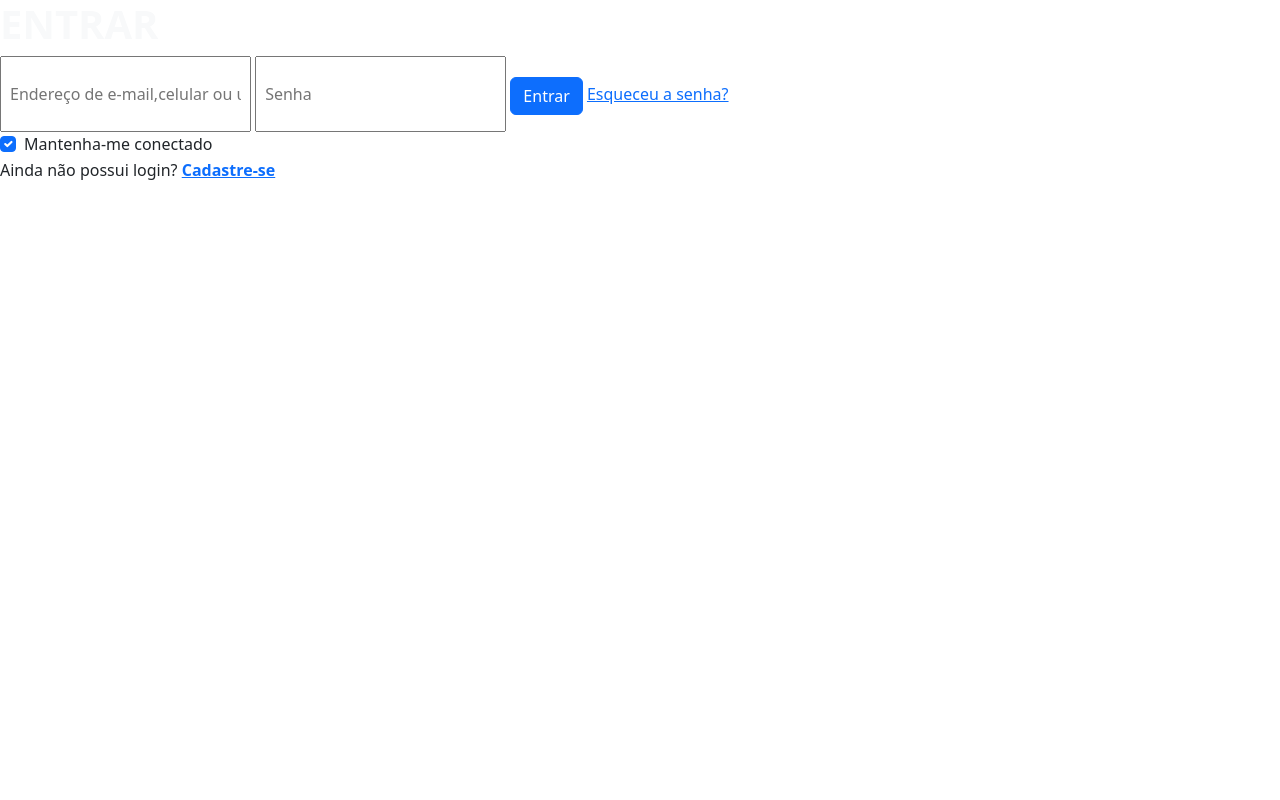
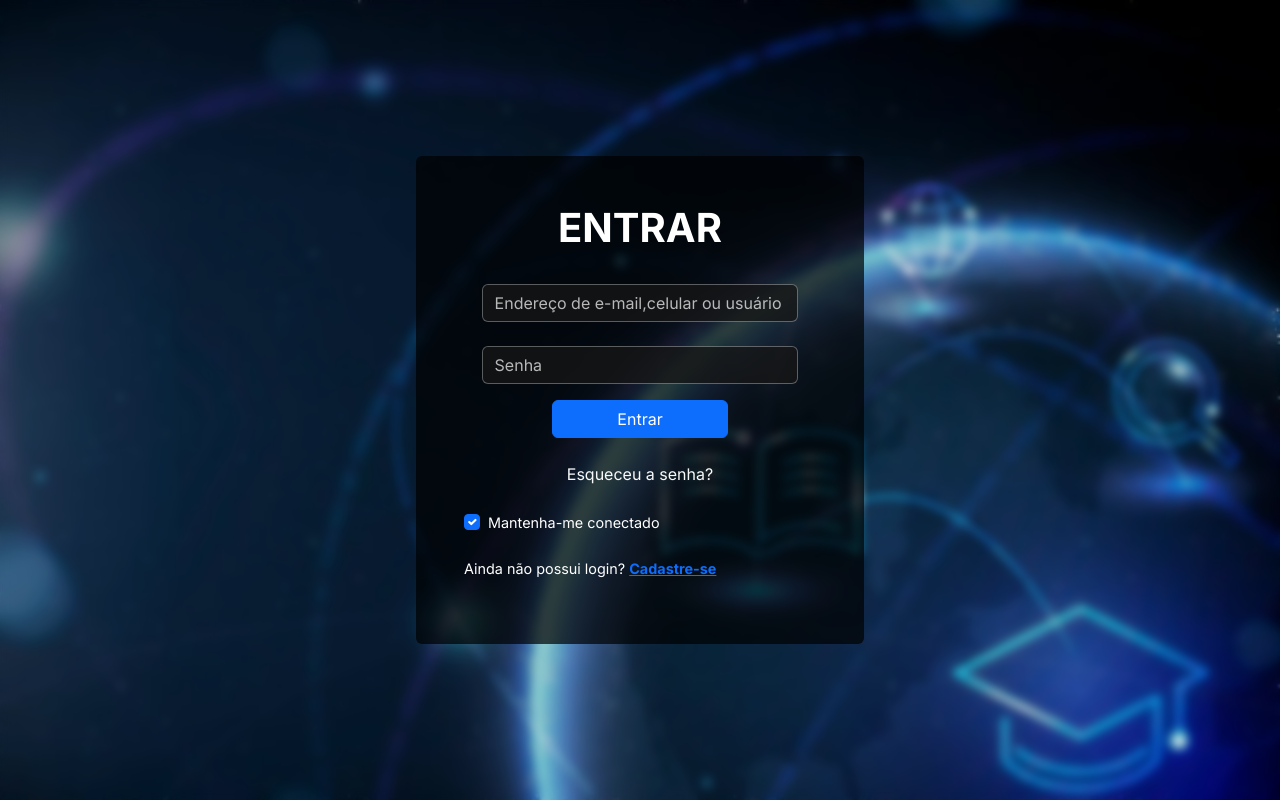
Before and after one commit to VitorNeryz/SoulLogTech, a website: page login.html in a window 1280 px wide. Drawn offline with nearby package versions, Linux system fonts and the light colour scheme.

Commit message:
refatoração da página de login utilizando SCSS com bootstrap e arquitetura BEM

```diff
--- a/SCSS/custom.scss
+++ b/SCSS/custom.scss
@@ -56,14 +56,36 @@ $bg-t-black07: rgba(0, 0, 0, 0.7);
   background-color: $bg-t-black01;
   overflow: hidden;
 }
-.bg-image__card {
+.bg-image__card,
+.bg-image__card-login {
   width: 50%;
   background-color: $bg-t-black07;
+  font-family: inter;
 }
 
+.card-login__form {
+  display: flex;
+  flex-direction: column;
+  align-items: center;
+  .card__input-text {
+    width: 90%;
+  }
+  .btn {
+    display: block;
+    width: 50%;
+  }
+}
+.card-login__text {
+  font-size: 0.8rem;
+}
+.card-login__link {
+  text-decoration: none;
+}
 .card__text {
-  font-family: inter;
   font-size: 0.9rem;
+  .form-check-label {
+    text-align: left;
+  }
 }
 
 .card__input-text {
@@ -80,29 +102,10 @@ $bg-t-black07: rgba(0, 0, 0, 0.7);
   }
 }
 
-@include media-breakpoint-down(md) {
-  /* index.html */
-  .card__form {
-    display: inline-block;
-  }
-
-  .bg-image__card {
-    width: 60%;
-  }
-  .card__input-text {
-    width: 90%;
-  }
-  .card__btn {
-    display: inline;
-    margin-top: 1.5em;
-    width: 50%;
-  }
-  /* index.html */
-}
-
 @include media-breakpoint-down(sm) {
   /* index.html */
-  .bg-image__card {
+  .bg-image__card,
+  .bg-image__card-login {
     width: 90%;
   }
 
@@ -120,5 +123,36 @@ $bg-t-black07: rgba(0, 0, 0, 0.7);
   .card__input-text {
     width: 90%;
   }
+  /* Fim index.html */
+  /* Login.html */
+
+  /* Fim login.html*/
+}
+
+@include media-breakpoint-between(sm, md) {
   /* index.html */
+
+  .card__input-text {
+    width: 90%;
+  }
+  .card__btn {
+    display: inline;
+    margin-top: 1.5em;
+    width: 50%;
+  }
+  /* Fim index.html */
+
+  /* Login.html */
+  .bg-image__card-login {
+    width: 60%;
+  }
+  /* Fim login.html*/
 }
+
+@include media-breakpoint-up(lg) {
+  /* Login.html */
+  .bg-image__card-login {
+    width: 35%;
+  }
+  /* Fim login.html*/
+}
--- a/login.html
+++ b/login.html
@@ -1,39 +1,66 @@
 <!DOCTYPE html>
 <html lang="en">
-
   <head>
-    <meta charset="UTF-8">
-    <meta name="viewport" content="width=device-width, initial-scale=1.0">
-    <link rel="stylesheet" type="text/css" href="./CSS/reset.css">
-    <link rel="stylesheet" type="text/css" href="./CSS/style.css">
-    <link href="./node_modules/bootstrap/dist/css/bootstrap.min.css" rel="stylesheet">
-    <link rel="preconnect" href="https://fonts.googleapis.com">
-    <link rel="preconnect" href="https://fonts.gstatic.com" crossorigin>
-    <link href="https://fonts.googleapis.com/css2?family=Inter:wght@100..900&display=swap" rel="stylesheet">
+    <meta charset="UTF-8" />
+    <meta name="viewport" content="width=device-width, initial-scale=1.0" />
+    <link rel="stylesheet" type="text/css" href="./CSS/reset.css" />
+    <link
+      href="./node_modules/bootstrap/dist/css/bootstrap.min.css"
+      rel="stylesheet"
+    />
+    <link rel="stylesheet" type="text/css" href="./CSS/style.css" />
+    <link rel="preconnect" href="https://fonts.googleapis.com" />
+    <link rel="preconnect" href="https://fonts.gstatic.com" crossorigin />
+    <link
+      href="https://fonts.googleapis.com/css2?family=Inter:wght@100..900&display=swap"
+      rel="stylesheet"
+    />
     <title>SoulogTech</title>
   </head>
 
   <body>
-    <div class="background"></div>
-    <div class="main-container-all-screen">
-        <div class="box-container box-container--login">
-            <h1 class="text-light fw-bold">ENTRAR</h1>
-            <div class="box-container--form">
-                <input class="input form-input py-4 px-2" label="email" placeholder="Endereço de e-mail,celular ou usuário">
-                <input class="input form-input py-4 px-2" label="password" placeholder="Senha">
-                <button class="button button--big btn btn-primary">Entrar</button>
-                <a class="link" href="#">Esqueceu a senha?</a>
+    <div class="bg-image text-white">
+      <div class="bg-image__mask d-flex align-items-center">
+        <div class="bg-image__card-login container rounded p-5 text-center">
+          <h1 class="card__title fw-bolder">ENTRAR</h1>
+          <div class="card-login__form">
+            <input
+              class="form-control card__input-text mt-4 mb-3"
+              type="text"
+              label="email"
+              placeholder="Endereço de e-mail,celular ou usuário"
+            />
+            <input
+              class="form-control card__input-text mt-2 mb-3"
+              type="password"
+              label="password"
+              placeholder="Senha"
+            />
+            <button class="btn btn-primary mb-4">Entrar</button>
+            <a class="card-login__link text-light" href="#"
+              >Esqueceu a senha?</a
+            >
           </div>
-            <div class="box form-check">
-                <input type="checkbox" class="form-check-input" id="stayConected" checked />
-                <label class="label-input form-check-label" for="stayConected">Mantenha-me conectado</label>
+
+          <div class="card-login__check form-check my-4 text-start">
+            <input
+              type="checkbox"
+              class="form-check-input"
+              id="stayConected"
+              checked
+            />
+            <label class="card__text form-check-label" for="stayConected"
+              >Mantenha-me conectado</label
+            >
           </div>
-            <p class="default-text default-text--highspace">Ainda não possui login? <strong><a class="link" href="#">Cadastre-se</a></strong>
+
+          <p class="card__text text-start">
+            Ainda não possui login?
+            <strong><a class="link-primary" href="#">Cadastre-se</a></strong>
           </p>
         </div>
       </div>
     </div>
     <script src="./node_modules/bootstrap/dist/js/bootstrap.bundle.js"></script>
   </body>
-
 </html>
```
Also changed, not shown: CSS/style.css, 1 other file. Lines whose indentation alone changed are shown as unchanged.
